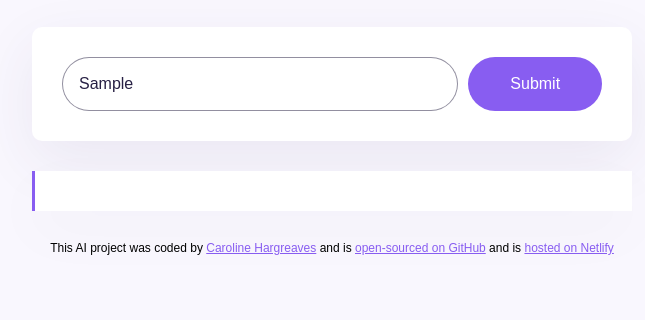
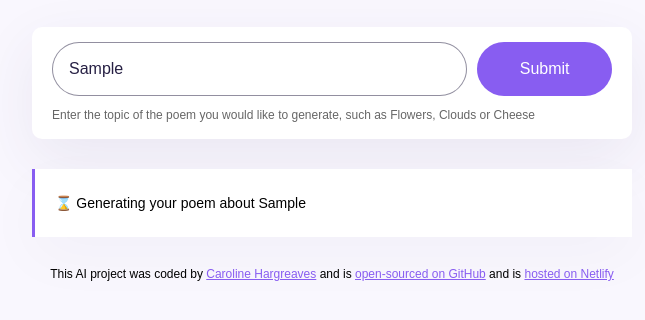
Before and after one commit to carolinehargreaves41-sketch/Plus_AI_Wk2_poem-generator, a plain HTML site: page index.html in a window 1280 px wide. Both pictures are taken after typing "Sample" into the empty fields and a click on the input 843 px from the left and 264 px from the top of the page. Shown: the part 180-500 px from the top of the page, without its empty margins (308-953 px from the left). Drawn offline with nearby package versions, Linux system fonts and the light colour scheme; no server answers.

Commit message:
Improved the user experience

```diff
--- a/index.html
+++ b/index.html
@@ -21,10 +21,11 @@
       </header>
 
       <main>
+        <div class="form-wrapper">
           <form id="poem-generator-form">
             <input
               type="text"
-            placeholder="Enter the topic of the poem"
+              placeholder="Topic of poem"
               autofocus="on"
               autocomplete="off"
               required
@@ -33,7 +34,12 @@
             />
             <input type="submit" class="submit-button" />
           </form>
-        <div class="poem" id="poem"></div>
+          <div class="hint">
+            Enter the topic of the poem you would like to generate, such as
+            Flowers, Clouds or Cheese
+          </div>
+        </div>
+        <div class="poem hidden blink" id="poem"></div>
       </main>
 
       <footer>
--- a/src/index.js
+++ b/src/index.js
@@ -1,5 +1,4 @@
 function displayPoem(response) {
-  console.log("poem generated");
   new Typewriter("#poem", {
     strings: response.data.answer,
     autoStart: true,
@@ -12,16 +11,15 @@ function generatePoem(event) {
   event.preventDefault();
 
   let userInstructionsInput = document.querySelector("#user-instructions");
-
   let apiKey = "o9f9ab326ef453b45bfe0f44453a6b2t";
-  let prompt = `User instructions are to generate a poem about ${userInstructionsInput.value}`;
   let context =
     "You are a romantic poem expert and love to write short poems. Your mission is to generate a four line poem and separate each line with a <br />. Make sure to follow the user instructions. Do not include a title to the poem. Sign the poem at the end with SheCodes AI inside a <strong> element.";
-  let apiUrl = `https://api.shecodes.io/ai/v1/generate?prompt=${prompt}&context=${context}&key=${apiKey}`;
+  let prompt = `User instructions are to generate a poem about ${userInstructionsInput.value}`;
+  let apiUrl = `https://api.shecodes.io/ai/v1/generate?context=${context}&prompt=${prompt}&key=${apiKey}`;
 
-  console.log("Generating poem");
-  console.log(`Prompt: ${prompt}`);
-  console.log(`Context: ${context}`);
+  let poemElement = document.querySelector("#poem");
+  poemElement.classList.remove("hidden");
+  poemElement.innerHTML = `⌛ Generating your poem about ${userInstructionsInput.value}`;
 
   axios.get(apiUrl).then(displayPoem);
 }
--- a/src/style.css
+++ b/src/style.css
@@ -20,13 +20,23 @@ h1 {
   text-align: center;
 }
 
-form {
+.form-wrapper {
   background-color: #ffffff;
   border-radius: 10px;
   box-shadow: 0px 20px 60px rgba(65, 50, 100, 0.08);
+  margin-bottom: 30px;
+  padding: 15px 20px;
+}
+
+form {
   display: flex;
-  margin-bottom: 30px;
-  padding: 30px;
+}
+
+.hint {
+  font-size: 12px;
+  line-height: 1.5;
+  margin-top: 10px;
+  opacity: 0.6;
 }
 
 a {
@@ -63,8 +73,28 @@ a {
   padding: 20px;
 }
 
+.hidden {
+  display: none;
+}
+
 .poem strong {
   color: #885df1;
+}
+
+.generating {
+  animation: blink-animation 1s steps(5, start) infinite;
+}
+
+@keyframes blink-animation {
+  to {
+    visibility: hidden;
+  }
+}
+
+@-webkit-keyframes blink-animation {
+  to {
+    visibility: hidden;
+  }
 }
 
 footer {
```
Lines whose indentation alone changed are shown as unchanged.
